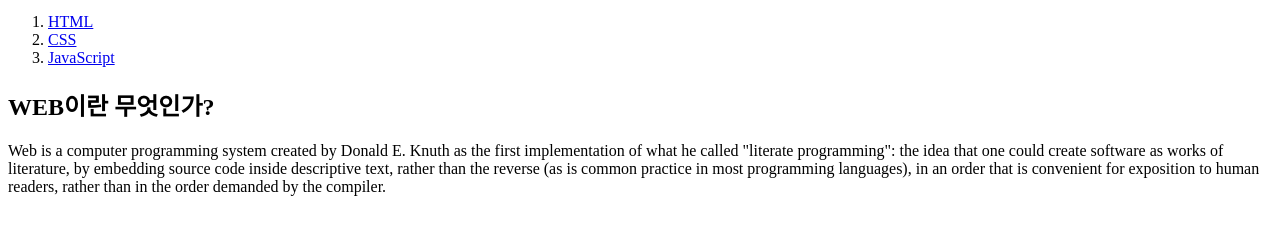
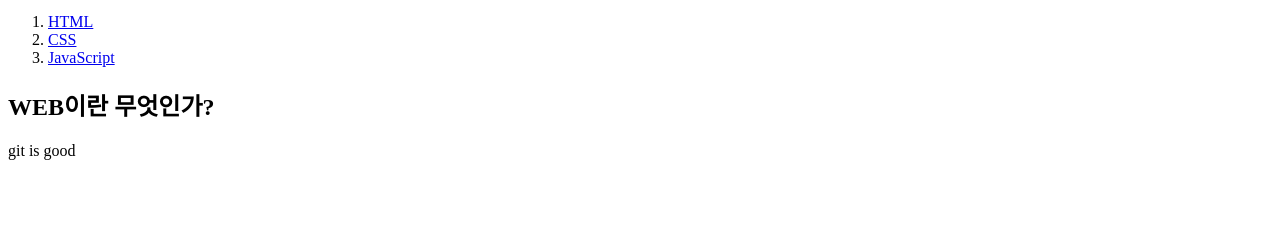
Before and after one commit to gnoojo/web, a plain HTML site: page web/index.html in a window 1280 px wide. Shown: the part 104-338 px from the top of the page. Drawn offline with Linux system fonts and the light colour scheme.

Commit message:
index.html 수정

```diff
--- a/web/index.html
+++ b/web/index.html
@@ -21,11 +21,8 @@
     </ol>
     <h2>WEB이란 무엇인가?</h2>
     <p>
-        Web is a computer programming system created by Donald E. Knuth as the first implementation of what he called
-        "literate programming": the idea that one could create software as works of literature, by embedding source code
-        inside descriptive text, rather than the reverse (as is common practice in most programming languages), in an
-        order
-        that is convenient for exposition to human readers, rather than in the order demanded by the compiler.
+        <!-- 내용 추가 -->
+        git is good
     </p>
 
 </body>
```
